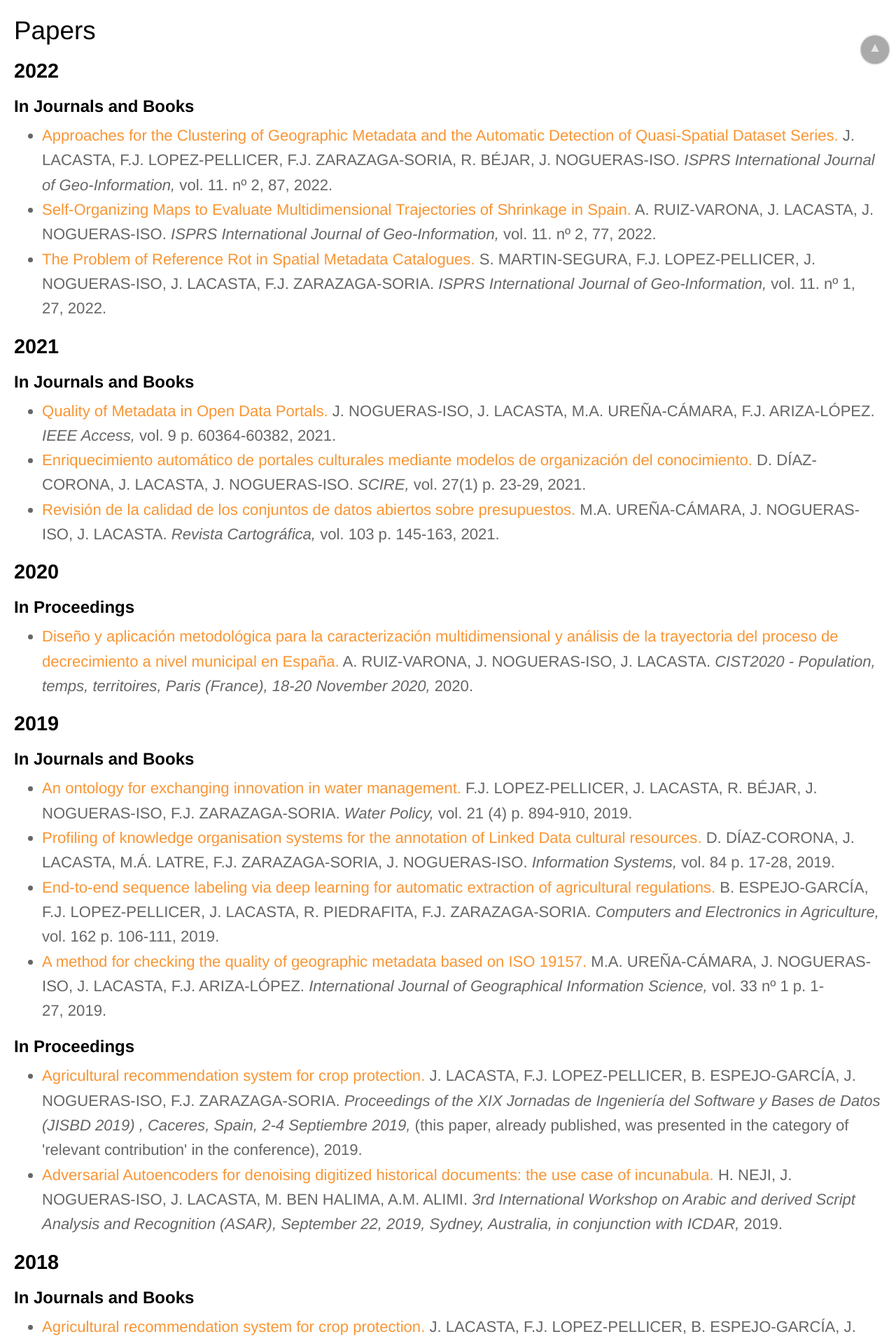
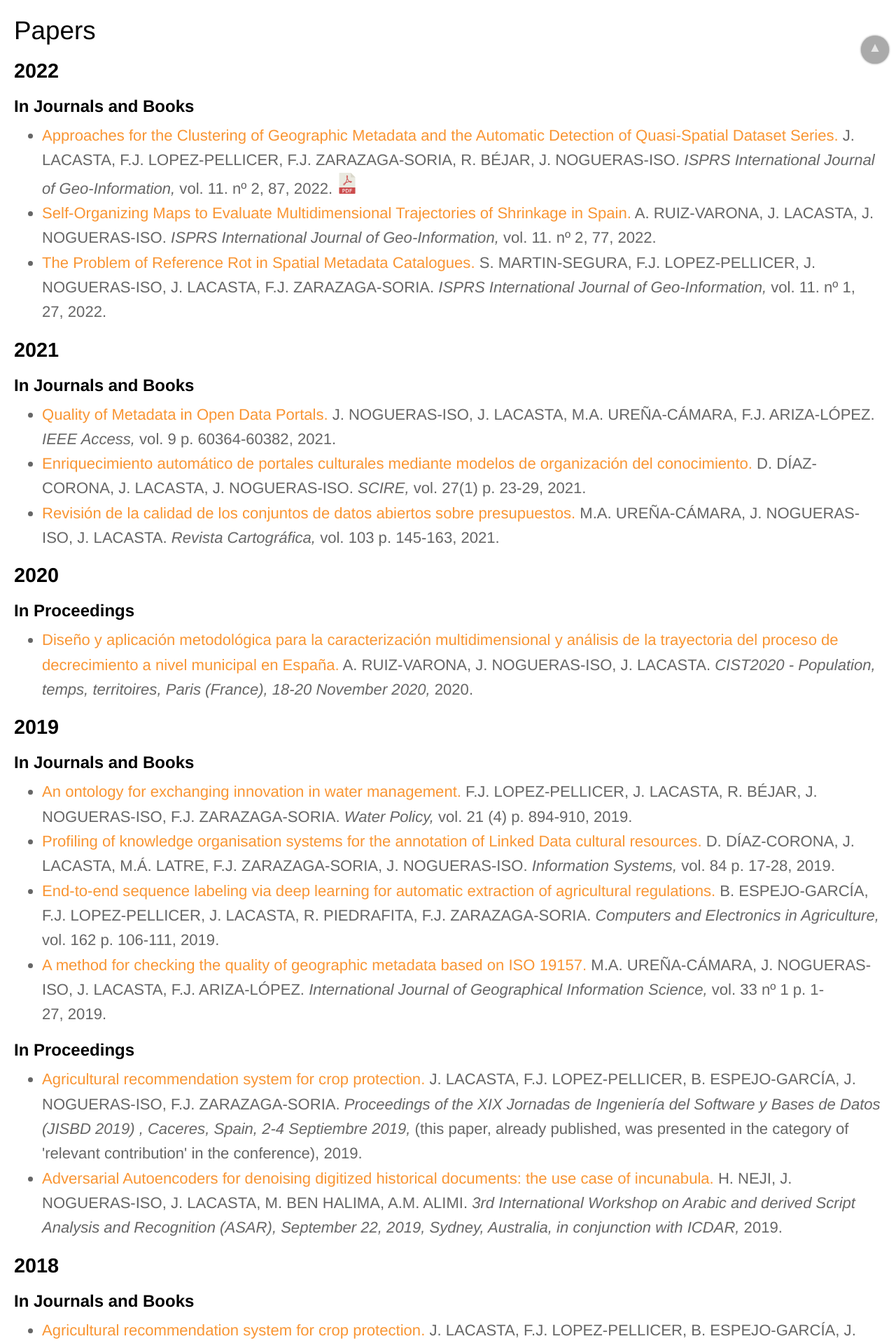
Before and after one commit to IAAA-Lab/IAAA-Lab.github.io, a Jekyll site: the page built from _staff/jlacasta.md, in a window 1280 px wide. Shown: the part 787-2704 px from the top of the page at 70% size. Built offline with Jekyll 4.4.1, drawn with Linux system fonts in a browser that asks for light colours.

Commit message:
Added alternative pdf downloads for papers.

```diff
--- a/_data/papers.yml
+++ b/_data/papers.yml
@@ -4,6 +4,7 @@
 # -------------------
 - title: "Approaches for the Clustering of Geographic Metadata and the Automatic Detection of Quasi-Spatial Dataset Series"
   url: https://www.mdpi.com/2220-9964/11/2/87
+  alt_pdf_url: https://zaguan.unizar.es/record/110559/files/texto_completo.pdf
   authors: J. LACASTA, F.J. LOPEZ-PELLICER, F.J. ZARAZAGA-SORIA, R. BÉJAR, J. NOGUERAS-ISO
   publication: "ISPRS International Journal of Geo-Information"
   publication_detail: "vol. 11. nº 2, 87"
@@ -248,6 +249,7 @@
 # -------------------
 - title: "Multi-scale urban data models for early-stage suitability assessment of energy conservation measures in historic urban areas"
   url: https://doi.org/10.1016/j.enbuild.2017.12.061
+  alt_pdf_url: https://zaguan.unizar.es/record/86988/files/texto_completo.pdf
   authors: A. EGUSQUIZA, I. PRIETO, J. L. IZKARA, R. BÉJAR
   publication: "Energy and Buildings"
   publication_detail: "vol. 164 p. 87-98"
@@ -256,6 +258,7 @@
 # -------------------
 - title: "A continuous deployment-based approach for the collaborative creation, maintenance, testing and deployment of CityGML models"
   url: http://www.tandfonline.com/doi/full/10.1080/13658816.2017.1393543
+  alt_pdf_url: https://zaguan.unizar.es/record/75668/files/texto_completo.pdf
   authors: I. PRIETO, J. L. IZKARA, R. BÉJAR
   publication: "International Journal of Geographical Information Science"
   publication_detail: "vol. 32 nº 2 p. 282-301"
@@ -264,6 +267,7 @@
 # -------------------
 - title: "The digital 'connected' earth: open technology for providing location-based services on degraded communication environments"
   url: http://www.tandfonline.com/doi/abs/10.1080/17538947.2017.1356387?journalCode=tjde20
+  alt_pdf_url: https://zaguan.unizar.es/record/71184/files/texto_completo.pdf
   authors: R. PIEDRAFITA, R. BÉJAR, R. BLASCO, A. MARCO, F.J. ZARAZAGA-SORIA
   publication: "International Journal of Digital Earth"
   publication_detail: "vol. 11, no. 8, pp. 761-782"
@@ -817,6 +821,7 @@
 # -------------------
 - title: "Spatial Data Infrastructures for Environmental E-government Services: the case of Water Abstractions Authorisations"
   url: /curriculum/08-Publicaciones-Articulos/art_2013_EMS_Spatial_vdef_author.pdf
+  alt_pdf_url: https://zaguan.unizar.es/record/70203/files/texto_completo.pdf
   authors: M.Á. LATRE, F.J. LOPEZ-PELLICER, J. NOGUERAS-ISO, R. BÉJAR, F.J. ZARAZAGA-SORIA, P.R. MURO-MEDRANO
   publication: "Environmental Modelling & Software"
   publication_detail: "vol. 48 p. 81-92"
--- a/_includes/papers-list.html
+++ b/_includes/papers-list.html
@@ -48,6 +48,8 @@
         {% else %}
             {{ paper.title }}.
         {% endif %}
+
+
         {{ paper.authors }}.
         <i>
         {% if paper.publication %}
@@ -68,6 +70,15 @@
         {% if paper.comments %}
             <i style="font-size: 0.8em">{{paper.comments}}</i>
         {% endif %}
+
+        {% if paper.alt_pdf_url %}
+            {% if paper.alt_pdf_url contains '/curriculum/' %}
+                <a href="{{site.baseurl}}{{ paper.alt_pdf_url }}">
+            {% else %}
+                <a href="{{ paper.alt_pdf_url }}">
+            {% endif %}
+            <img alt="Alternative PDF Download" src="{{site.baseurl}}/images/pdficon.svg" width="30" height="30"></a>
+        {% endif %}
         </li>
     {% endif %}
 {% endfor %}
```
Also changed, not shown: images/pdficon.svg (added).
